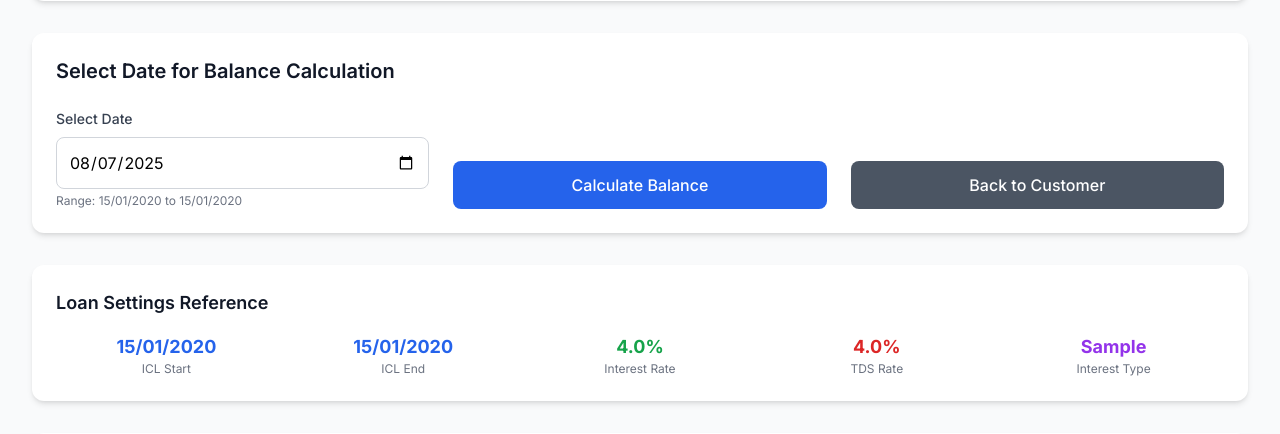
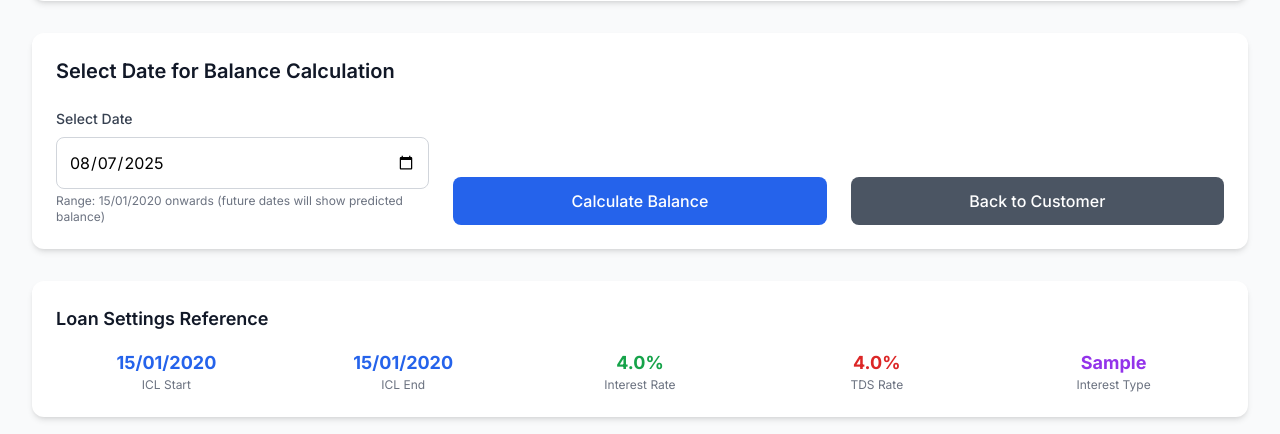
Before and after one commit to Ashmit12092000/ICL_Ledger, a Flask app: page /customer/1/balance_calculator in a window 1280 px wide. Shown: the part 208-642 px from the top of the page. Run offline with Flask 3, Linux system fonts and the light colour scheme; tables that the repository leaves empty hold one stand-in row (values such as "Sample post"); some libraries are stand-ins or nearby versions.

Commit message:
Update balance_calculator.html

```diff
--- a/templates/balance_calculator.html
+++ b/templates/balance_calculator.html
@@ -27,13 +27,12 @@
                        id="calculation_date"
                        name="calculation_date"
                        min="{{ customer.icl_start_date }}"
-                       {% if customer.icl_end_date %}max="{{ customer.icl_end_date }}"{% endif %}
                        value="{{ selected_date or today }}"
                        class="w-full p-3 border border-gray-300 rounded-lg focus:ring-2 focus:ring-blue-500 focus:border-transparent transition-all"
                        required>
                 <p class="text-xs text-gray-500 mt-1">
-                    Range: {{ customer.icl_start_date | format_date }} to
-                    {% if customer.icl_end_date %}{{ customer.icl_end_date | format_date }}{% else %}Present{% endif %}
+                    Range: {{ customer.icl_start_date | format_date }} onwards
+                    (future dates will show predicted balance)
                 </p>
             </div>
 
@@ -88,9 +87,16 @@
         <!-- Main Balance Card -->
         <div class="bg-gradient-to-r from-blue-600 to-purple-600 text-white rounded-xl p-6 mb-6">
             <div class="text-center">
-                <p class="text-blue-100 text-sm mb-2">Outstanding Balance</p>
+                <p class="text-blue-100 text-sm mb-2">
+                    {% if balance_result.is_predicted %}Predicted {% endif %}Outstanding Balance
+                </p>
                 <p class="text-4xl font-bold">{{ balance_result.outstanding_balance | format_currency }}</p>
-                <p class="text-blue-100 text-sm mt-2">as of {{ balance_result.calculation_date | format_date }}</p>
+                <p class="text-blue-100 text-sm mt-2">
+                    as of {{ balance_result.calculation_date | format_date }}
+                    {% if balance_result.is_predicted %}
+                        <span class="inline-block ml-2 px-2 py-1 bg-yellow-500 text-yellow-900 text-xs rounded-full font-medium">PREDICTED</span>
+                    {% endif %}
+                </p>
             </div>
         </div>
 
@@ -148,6 +154,19 @@
             </div>
         </div>
 
+        {% if balance_result.is_predicted %}
+        <div class="bg-blue-50 border border-blue-200 rounded-lg p-4 mt-4">
+            <div class="flex items-center">
+                <svg class="h-5 w-5 text-blue-400 mr-2" fill="currentColor" viewBox="0 0 20 20">
+                    <path fill-rule="evenodd" d="M18 10a8 8 0 11-16 0 8 8 0 0116 0zm-7-4a1 1 0 11-2 0 1 1 0 012 0zM9 9a1 1 0 000 2v3a1 1 0 001 1h1a1 1 0 100-2v-3a1 1 0 00-1-1H9z" clip-rule="evenodd"></path>
+                </svg>
+                <p class="text-blue-800 text-sm">
+                    <span class="font-medium">Predicted Balance:</span> This balance is calculated based on current outstanding amount and projected interest from the last transaction date ({{ balance_result.last_transaction_date | format_date }}) to the selected date.
+                </p>
+            </div>
+        </div>
+        {% endif %}
+
         {% if balance_result.is_beyond_icl_end %}
         <div class="bg-yellow-50 border border-yellow-200 rounded-lg p-4 mt-4">
             <div class="flex items-center">
```
